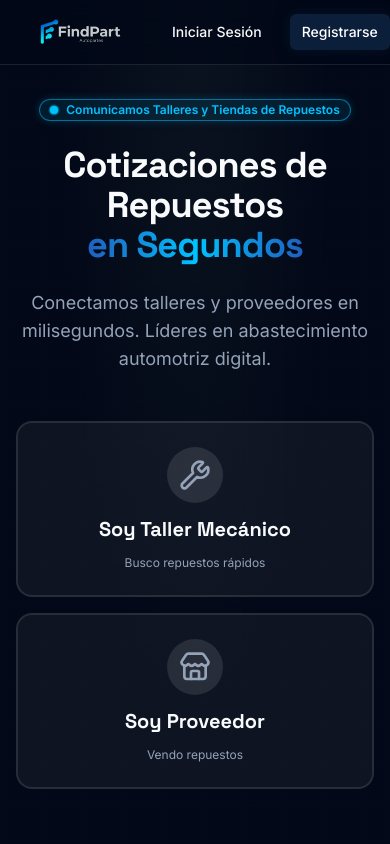
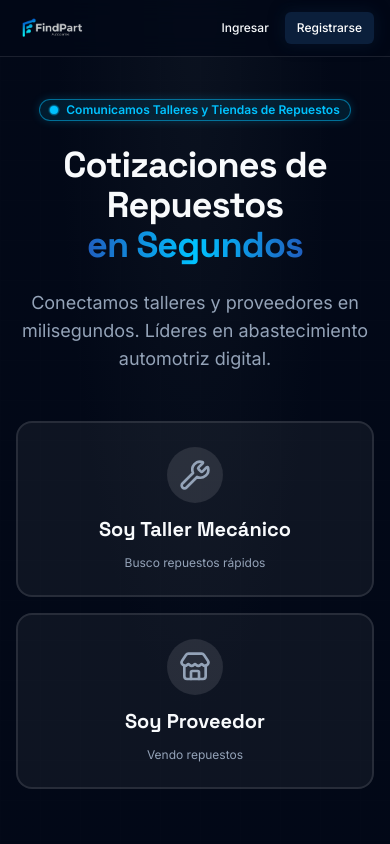
Before and after one commit to gaarboledag/FindAutoPart, a Next.js app in the folder frontend/: page / in a window 390 px wide. Shown: the top 844 px of the page. Built offline with nearby package versions, Linux system fonts and the light colour scheme.

Commit message:
UI Fix: Optimize Navbar for mobile (smaller logo/buttons)

```diff
--- a/frontend/components/Navbar.tsx
+++ b/frontend/components/Navbar.tsx
@@ -28,9 +28,9 @@ export default function Navbar({ role }: NavbarProps) {
 
     return (
         <nav className="fixed top-0 left-0 right-0 z-50 border-b border-white/10 bg-background/80 backdrop-blur-md">
-            <div className="container flex h-16 items-center justify-between">
+            <div className="container flex h-14 md:h-16 items-center justify-between px-4">
                 <Link href={role === 'ADMIN' ? '/admin' : '/'} className="flex items-center gap-2">
-                    <div className="relative w-32 h-8">
+                    <div className="relative w-24 md:w-32 h-6 md:h-8">
                         <Image
                             src="/logo_blanco.png"
                             alt="FindPart Logo"
@@ -56,12 +56,14 @@ export default function Navbar({ role }: NavbarProps) {
                     ))}
                 </div>
 
-                <div className="flex items-center gap-4">
+                <div className="flex items-center gap-2 md:gap-4">
                     <Link href="/auth/login">
-                        <Button variant="ghost" size="sm">Iniciar Sesión</Button>
+                        <Button variant="ghost" size="sm" className="text-xs md:text-sm h-8 px-2 md:h-9 md:px-4">
+                            Ingresar
+                        </Button>
                     </Link>
                     <Link href="/auth/register">
-                        <Button variant="default" size="sm" className="shadow-[0_0_15px_rgba(11,31,59,0.5)]">
+                        <Button variant="default" size="sm" className="text-xs md:text-sm h-8 px-3 md:h-9 md:px-4 shadow-[0_0_15px_rgba(11,31,59,0.5)]">
                             Registrarse
                         </Button>
                     </Link>
```
